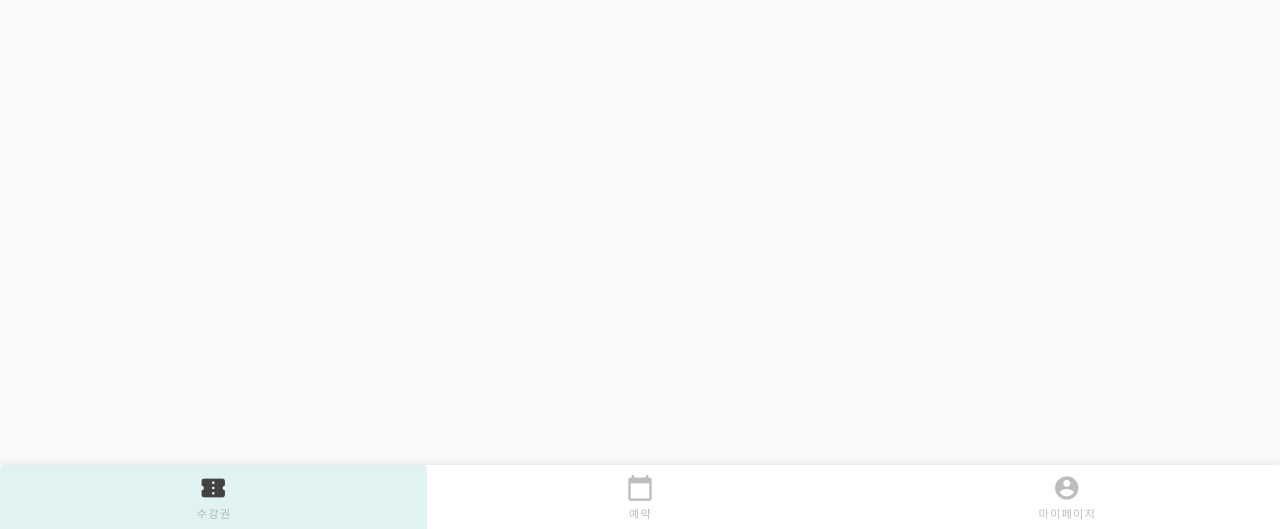
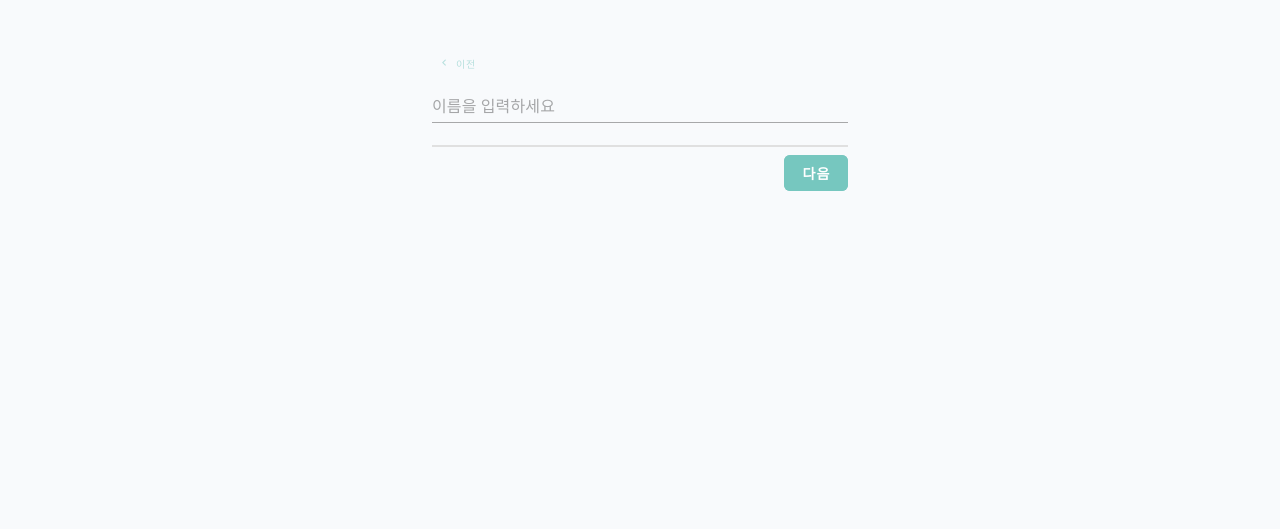
Before and after one commit to bluekim98/finish-app, a Nuxt app: page /auth/sign-up in a window 1280 px wide. Shown: the part 271-800 px from the top of the page. Built offline with nearby package versions, Linux system fonts and the light colour scheme.

Commit message:
회원가입 ui 작업

```diff
--- a/pages/login.vue
+++ b/pages/auth/sign-in.vue
@@ -27,8 +27,8 @@
                        v-model="isFormValid"
                        @submit.prevent="login">
                     <VTextField v-model="username"
-                                label="아이디"
-                                placeholder="아이디를 입력하세요"
+                                label="이메일"
+                                placeholder="이메일을 입력하세요"
                                 variant="outlined"
                                 density="comfortable"
                                 :clearable="true"
@@ -91,7 +91,7 @@
                           color="grey-darken-1"
                           class="text-caption font-weight-medium mx-2"
                           @click="findId">
-                        아이디 찾기
+                        이메일 찾기
                     </VBtn>
                     <VDivider vertical
                               class="mx-2"
@@ -143,11 +143,11 @@ const loginWithKakao = () => {
 };
 
 const goToSignUp = () => {
-    router.push('/signup'); // 회원가입 페이지로 이동
+    router.push('/auth/sign-up'); // 회원가입 페이지로 이동
 };
 
 const findId = () => {
-    alert('아이디 찾기 기능으로 이동');
+    alert('이메일 찾기 기능으로 이동');
 };
 
 const findPassword = () => {
--- /dev/null
+++ b/pages/auth/sign-up.vue
@@ -0,0 +1,260 @@
+<template>
+    <VContainer class="fill-height"
+                fluid
+                style="background-color: #f8fafc">
+        <VRow justify="center"
+              align-content="center"
+              class="ma-0 pa-0"
+              style="min-height: 90vh">
+            <VCol class="pa-0"
+                  cols="12"
+                  sm="8"
+                  md="6"
+                  lg="4">
+                <!-- Previous Button -->
+                <VBtn variant="text"
+                      prepend-icon="chevron_left"
+                      :disabled="currentStep === 1"
+                      size="x-small"
+                      color="teal"
+                      @click="handlePrevious">
+                    이전
+                </VBtn>
+
+                <!-- Step-by-Step Form -->
+                <VForm @submit.prevent="handleNext">
+                    <!-- Step 1: Name -->
+                    <div v-if="currentStep === 1"
+                         class="d-flex flex-column mb-4">
+                        <VTextField v-model="formData.name"
+                                    placeholder="이름을 입력하세요"
+                                    variant="underlined"
+                                    :rules="[rules.required]"
+                                    class="modern-input mb-2"></VTextField>
+                        <div class="d-flex justify-end">
+                            <VBtn :disabled="!isCurrentStepValid"
+                                  color="teal"
+                                  class="next-btn"
+                                  type="submit">
+                                다음
+                            </VBtn>
+                        </div>
+                    </div>
+
+                    <!-- Step 2: Email -->
+                    <div v-else-if="currentStep === 2"
+                         class="d-flex flex-column mb-4">
+                        <VTextField v-model="formData.email"
+                                    placeholder="이메일을 입력하세요"
+                                    variant="underlined"
+                                    :rules="[rules.required, rules.email]"
+                                    class="modern-input mb-2"></VTextField>
+                        <div class="d-flex justify-end">
+                            <VBtn :disabled="!isCurrentStepValid"
+                                  color="teal"
+                                  class="next-btn"
+                                  type="submit">
+                                다음
+                            </VBtn>
+                        </div>
+                    </div>
+
+                    <!-- Step 3: Password -->
+                    <div v-else-if="currentStep === 3"
+                         class="d-flex flex-column mb-4">
+                        <VTextField v-model="formData.password"
+                                    placeholder="비밀번호를 입력하세요"
+                                    type="password"
+                                    variant="underlined"
+                                    :rules="[rules.required, rules.password]"
+                                    class="modern-input mb-2"></VTextField>
+                        <div class="d-flex justify-end">
+                            <VBtn :disabled="!isCurrentStepValid"
+                                  color="teal"
+                                  class="next-btn"
+                                  type="submit">
+                                다음
+                            </VBtn>
+                        </div>
+                    </div>
+
+                    <!-- Step 4: Phone and Verification -->
+                    <template v-else-if="currentStep === 4">
+                        <!-- Phone Input -->
+                        <div class="d-flex flex-column mb-4">
+                            <VTextField v-model="formData.phone"
+                                        placeholder="휴대전화번호"
+                                        variant="underlined"
+                                        :rules="[rules.required, rules.phone]"
+                                        class="modern-input mb-2"></VTextField>
+                            <div class="d-flex justify-end mb-4">
+                                <VBtn color="secondary"
+                                      @click="sendVerificationCode">
+                                    인증번호 발송
+                                </VBtn>
+                            </div>
+
+                            <!-- Verification Code Input -->
+                            <VTextField v-model="formData.verificationCode"
+                                        placeholder="인증번호를 입력하세요"
+                                        variant="underlined"
+                                        :rules="[rules.required]"
+                                        class="modern-input mb-2" />
+                            <div class="d-flex justify-end">
+                                <VBtn :disabled="!isCurrentStepValid"
+                                      color="secondary">
+                                    인증
+                                </VBtn>
+                            </div>
+
+                            <!-- Timer and Resend Button -->
+                            <div v-if="isCodeSent"
+                                 class="text-center mt-4">
+                                <span class="text-caption text-grey-darken-1">
+                                    남은 시간: <strong>{{ formattedTime }}</strong>
+                                </span>
+                                <VBtn variant="text"
+                                      class="text-btn mt-2"
+                                      @click="resendVerificationCode">
+                                    재발송
+                                </VBtn>
+                            </div>
+                        </div>
+                        <div class="d-flex justify-end">
+                            <VBtn :disabled="!isCurrentStepValid"
+                                  color="teal"
+                                  class="next-btn"
+                                  block
+                                  type="submit">
+                                가입하기
+                            </VBtn>
+                        </div>
+                    </template>
+                </VForm>
+            </VCol>
+        </VRow>
+    </VContainer>
+</template>
+
+<script lang="ts" setup>
+import { ref, computed } from "vue";
+
+definePageMeta({
+    layout: 'blank',
+});
+
+const currentStep = ref(1); // 현재 단계
+const formData = ref({
+    name: "",
+    email: "",
+    password: "",
+    phone: "",
+    verificationCode: "",
+});
+const isCodeSent = ref(false);
+const timer = ref(300); // 5분 타이머
+let timerInterval: ReturnType<typeof setInterval> | null = null;
+
+// 규칙
+const rules = {
+    required: (value: string) => !!value || "필수 입력 항목입니다.",
+    email: (value: string) =>
+        /^[^\s@]+@[^\s@]+\.[^\s@]+$/.test(value) || "유효한 이메일을 입력하세요.",
+    password: (value: string) =>
+        /^(?=.*[!@#$%^&*])(?=.*[A-Za-z])(?=.*\d)[A-Za-z\d!@#$%^&*]{8,}$/.test(value) ||
+        "최소 8자, 특수문자와 숫자를 포함해야 합니다.",
+    phone: (value: string) => /^\d{10,11}$/.test(value) || "유효한 휴대전화번호를 입력하세요.",
+};
+
+// 현재 단계 유효성 검사
+const isCurrentStepValid = computed(() => {
+    switch (currentStep.value) {
+        case 1:
+            return rules.required(formData.value.name) === true;
+        case 2:
+            return rules.required(formData.value.email) === true && rules.email(formData.value.email) === true;
+        case 3:
+            return rules.required(formData.value.password) === true && rules.password(formData.value.password) === true;
+        case 4:
+            return (
+                rules.required(formData.value.phone) === true &&
+                rules.phone(formData.value.phone) === true &&
+                rules.required(formData.value.verificationCode) === true
+            );
+        default:
+            return false;
+    }
+});
+
+// 다음 단계로 이동
+const handleNext = () => {
+    if (currentStep.value < 4) {
+        currentStep.value++;
+    } else {
+        alert("회원가입이 완료되었습니다!");
+    }
+};
+
+// 이전 단계로 이동
+const handlePrevious = () => {
+    if (currentStep.value > 1) {
+        currentStep.value--;
+    }
+};
+
+// 타이머 시작
+const startTimer = () => {
+    if (timerInterval) clearInterval(timerInterval);
+    timerInterval = setInterval(() => {
+        if (timer.value > 0) {
+            timer.value--;
+        } else {
+            clearInterval(timerInterval!);
+        }
+    }, 1000);
+};
+
+// 타이머 포맷팅
+const formattedTime = computed(() => {
+    const minutes = Math.floor(timer.value / 60)
+        .toString()
+        .padStart(2, "0");
+    const seconds = (timer.value % 60).toString().padStart(2, "0");
+    return `${minutes}:${seconds}`;
+});
+
+// 인증번호 발송
+const sendVerificationCode = () => {
+    isCodeSent.value = true;
+    timer.value = 300; // 5분 초기화
+    startTimer();
+    alert("인증번호가 발송되었습니다!");
+};
+
+// 인증번호 재발송
+const resendVerificationCode = () => {
+    isCodeSent.value = true;
+    timer.value = 300; // 5분 초기화
+    startTimer();
+    alert("인증번호가 재발송되었습니다!");
+};
+
+</script>
+
+<style scoped>
+.next-btn {
+    background-color: #008080;
+    /* teal */
+    color: #ffffff;
+    font-weight: 600;
+    padding: 0.3rem 1rem;
+    border-radius: 6px;
+    font-size: 0.875rem;
+    /* 작은 크기 */
+}
+
+.modern-input {
+    border-bottom: 2px solid #e0e0e0;
+    width: 100%;
+}
+</style>
--- a/pages/index.vue
+++ b/pages/index.vue
@@ -8,7 +8,7 @@
 const router = useRouter();
 const isAuth = ref(false)
 if (!isAuth.value) {
-    router.push('/login')
+    router.push('/auth/sign-in')
 }
 </script>
 
```
Also changed, not shown: 2 other files (tests, documents, lock files or other folders).
